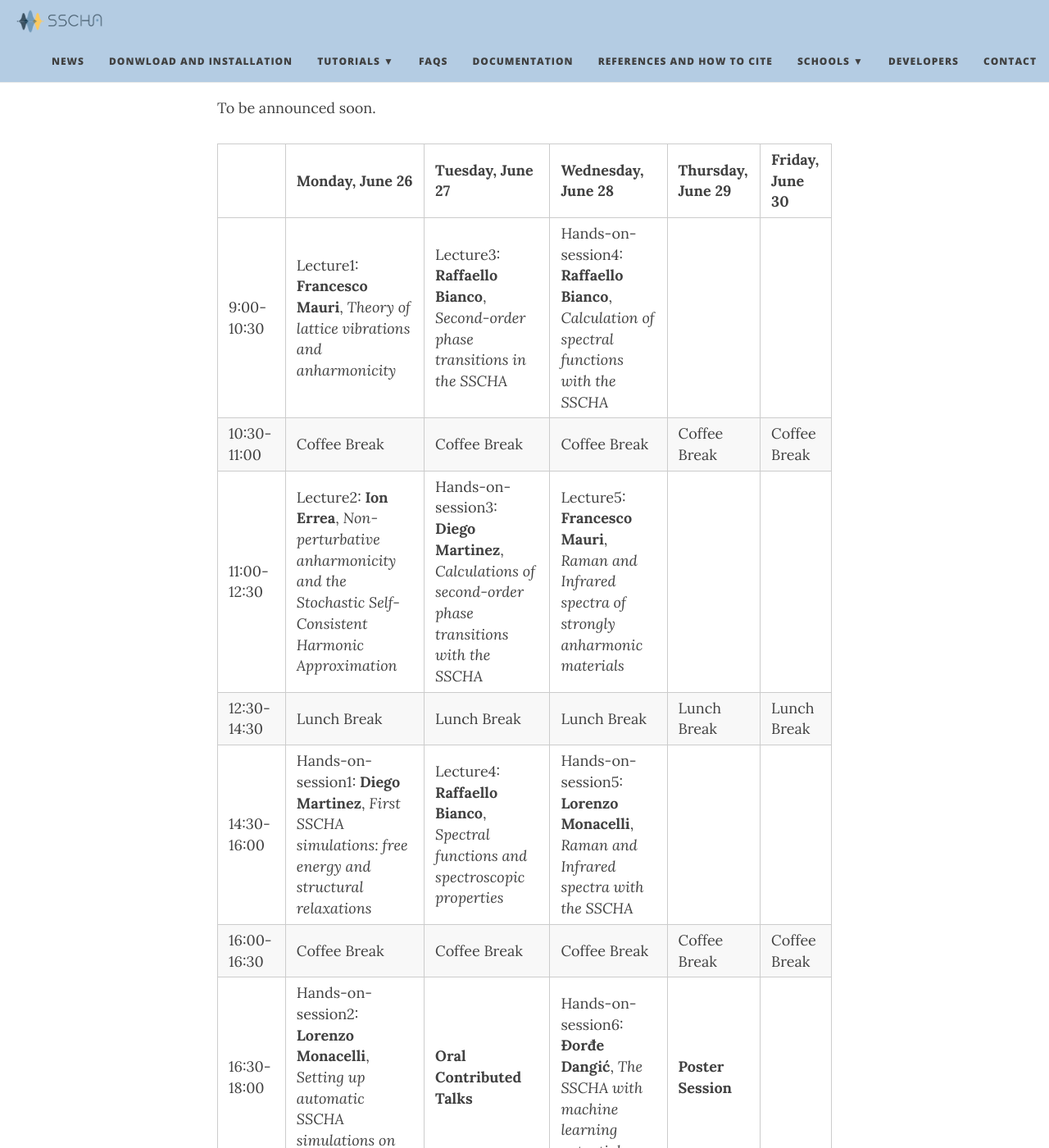
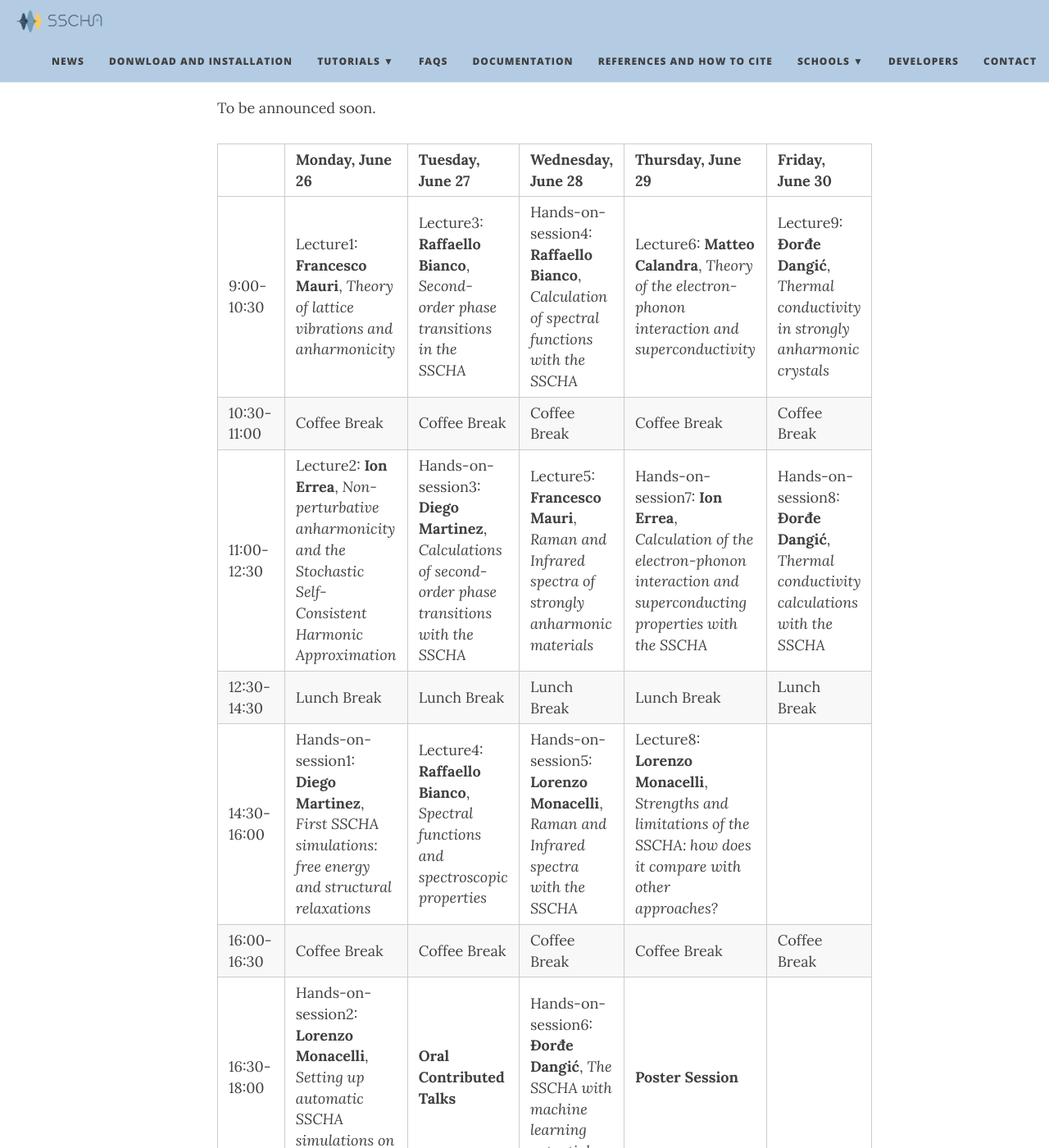
Before and after one commit to SSCHAcode/sschacode.github.io, a Jekyll site: the page built from Schools/2023/home.md, in a window 1280 px wide and 1400 px high, scrolled down 1952 px. Shown: the whole window at 82% size. Built offline with Jekyll 4.4.1, drawn with Linux system fonts in a browser that asks for light colours; nearby versions of some CDN libraries.

Commit message:
Update home.md

```diff
--- a/Schools/2023/home.md
+++ b/Schools/2023/home.md
@@ -53,11 +53,11 @@
 
 |   | Monday, June 26 | Tuesday, June 27 | Wednesday, June 28 | Thursday, June 29  | Friday, June 30 |
 |---|---|---|---|---|---|
-| 9:00-10:30  | Lecture1: **Francesco Mauri**, *Theory of lattice vibrations and anharmonicity* |  Lecture3: **Raffaello Bianco**, *Second-order phase transitions in the SSCHA* | Hands-on-session4: **Raffaello Bianco**, *Calculation of spectral functions with the SSCHA*  |   |   |
+| 9:00-10:30  | Lecture1: **Francesco Mauri**, *Theory of lattice vibrations and anharmonicity* |  Lecture3: **Raffaello Bianco**, *Second-order phase transitions in the SSCHA* | Hands-on-session4: **Raffaello Bianco**, *Calculation of spectral functions with the SSCHA*  | Lecture6: **Matteo Calandra**, *Theory of the electron-phonon interaction and superconductivity*  | Lecture9: **Đorđe Dangić**, *Thermal conductivity in strongly anharmonic crystals*  |
 | 10:30-11:00 | Coffee Break | Coffee Break  | Coffee Break  | Coffee Break  | Coffee Break  |
-| 11:00-12:30  | Lecture2: **Ion Errea**, *Non-perturbative anharmonicity and the Stochastic Self-Consistent Harmonic Approximation*  | Hands-on-session3: **Diego Martinez**, *Calculations of second-order phase transitions with the SSCHA*  | Lecture5: **Francesco Mauri**, *Raman and Infrared spectra of strongly anharmonic materials*  |   |   |
+| 11:00-12:30  | Lecture2: **Ion Errea**, *Non-perturbative anharmonicity and the Stochastic Self-Consistent Harmonic Approximation*  | Hands-on-session3: **Diego Martinez**, *Calculations of second-order phase transitions with the SSCHA*  | Lecture5: **Francesco Mauri**, *Raman and Infrared spectra of strongly anharmonic materials*  | Hands-on-session7: **Ion Errea**, *Calculation of the electron-phonon interaction and superconducting properties with the SSCHA*  | Hands-on-session8: **Đorđe Dangić**, *Thermal conductivity calculations with the SSCHA*  |
 | 12:30-14:30  | Lunch Break | Lunch Break  | Lunch Break  | Lunch Break  | Lunch Break  |
-| 14:30-16:00  | Hands-on-session1: **Diego Martinez**, *First SSCHA simulations: free energy and structural relaxations*  | Lecture4: **Raffaello Bianco**, *Spectral functions and spectroscopic properties*  | Hands-on-session5: **Lorenzo Monacelli**, *Raman and Infrared spectra with the SSCHA*  |   |   |
+| 14:30-16:00  | Hands-on-session1: **Diego Martinez**, *First SSCHA simulations: free energy and structural relaxations*  | Lecture4: **Raffaello Bianco**, *Spectral functions and spectroscopic properties*  | Hands-on-session5: **Lorenzo Monacelli**, *Raman and Infrared spectra with the SSCHA*  | Lecture8: **Lorenzo Monacelli**, *Strengths and limitations of the SSCHA: how does it compare with other approaches?*  |   |
 | 16:00-16:30  | Coffee Break | Coffee Break  | Coffee Break  | Coffee Break  | Coffee Break  |
 | 16:30-18:00  | Hands-on-session2: **Lorenzo Monacelli**, *Setting up automatic SSCHA simulations on clusters*  | **Oral Contributed Talks**  | Hands-on-session6: **Đorđe Dangić**, *The SSCHA with machine learning potentials*  | **Poster Session**  |   |
 | 20:30-23:30  |   |   | Conference Dinner  |   |   |
```
